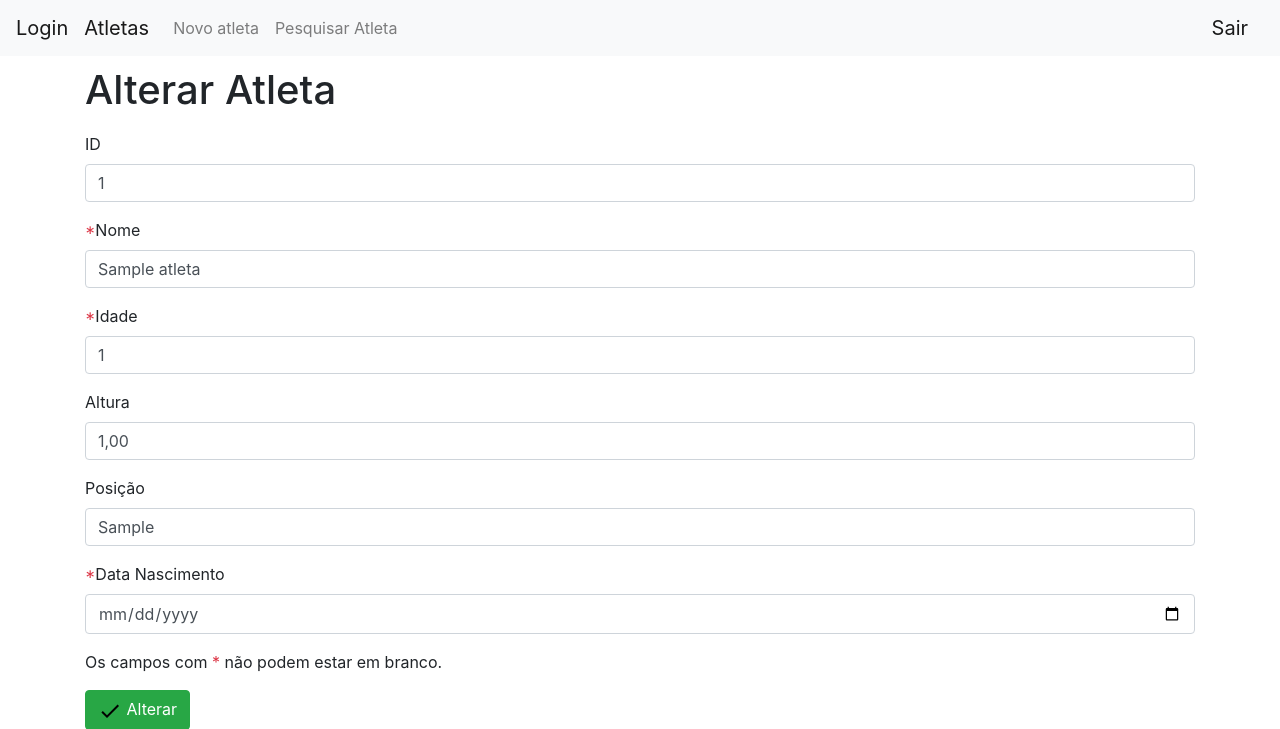
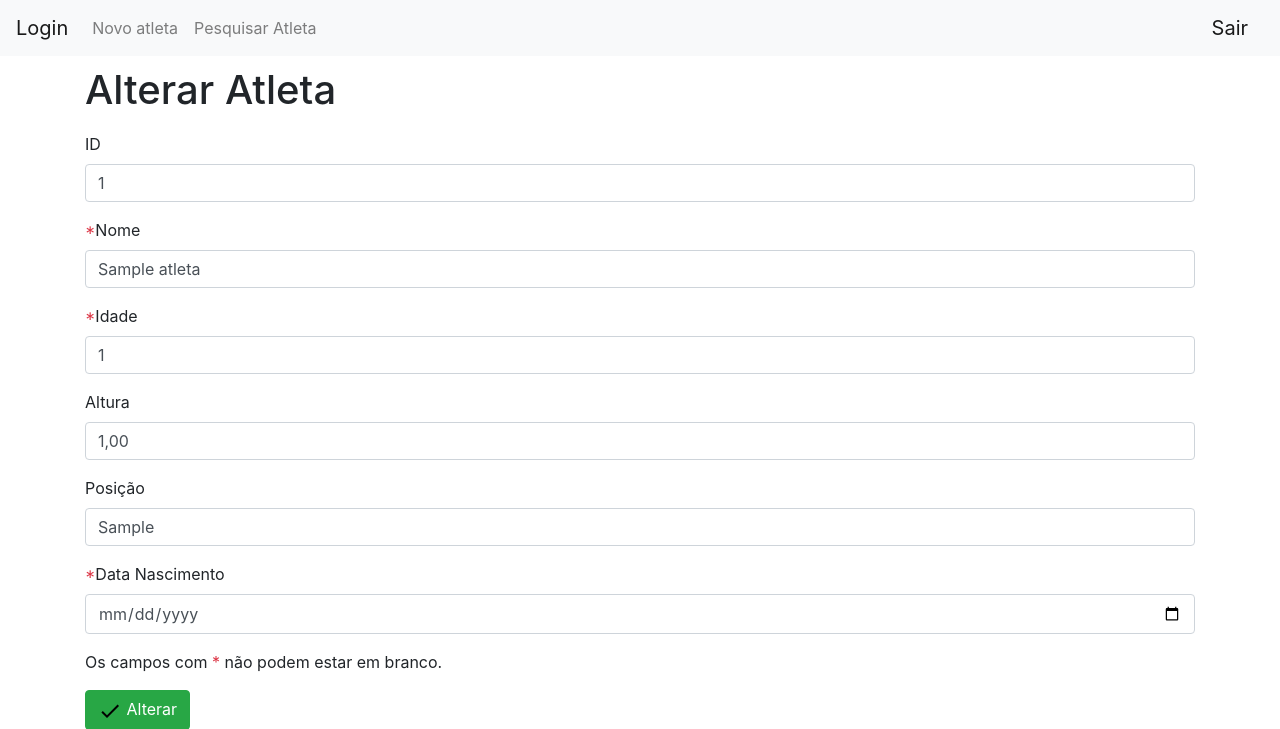
Before and after one commit to JESSYMELO/app_cadastro, a PHP site: page /view/atleta-alterar.php?id=1 in a window 1280 px wide. Shown: the top 729 px of the page. Run offline with PHP 8.4, Linux system fonts and the light colour scheme; a user stored in the database is signed in; tables that the repository leaves empty hold one stand-in row (values such as "Sample post").

Commit message:
continuação trabalho 19/03

```diff
--- a/App/DAO/AtletaDAO.php
+++ b/App/DAO/AtletaDAO.php
@@ -14,14 +14,14 @@ class AtletaDAO extends Conexao
 {
     public function inserir($atleta)
     {
-        $sql = "insert into atleta (idade, altura, posicao, data_nasc) VALUES (:idade, :altura, :posicao, :data_nasc)";
+        $sql = "insert into atletas (nome, idade, altura, posicao, data_nasc) VALUES (:nome, :idade, :altura, :posicao, :data_nasc)";
         try{
             $i = $this->conexao->prepare($sql);
             $i->bindValue(":nome", $atleta->getNome());
             $i->bindValue(":idade", $atleta->getIdade());
             $i->bindValue(":altura", $atleta->getAltura());
             $i->bindValue(":posicao", $atleta->getPosicao());
-            $i->bindValue(":data_nasc", $atleta->getData_nasc());
+            $i->bindValue(":data_nasc", $atleta->getDataNasc());
             $i->execute();
             return true;
 
@@ -32,10 +32,10 @@ class AtletaDAO extends Conexao
     }
     public function pesquisar($atleta = null)
     {
-        $sql = "select * from atletas WHERE idade LIKE :idade";
+        $sql = "select * from atletas WHERE nome LIKE :nome";
         try{
             $p = $this->conexao->prepare($sql);
-            $p->bindValue(":idade", "%".$atleta->getIdade()."%");
+            $p->bindValue(":nome", "%".$atleta->getNome()."%");
             $p->execute();
             return $p->fetchAll(\PDO::FETCH_CLASS, "\App\Model\Atleta");
 
@@ -46,7 +46,7 @@ class AtletaDAO extends Conexao
     }
     public function excluir($atleta)
     {
-        $sql = "delete from $atleta WHERE id = :id";
+        $sql = "delete from atletas WHERE id = :id";
         try{
             $d = $this->conexao->prepare($sql);
             $d->bindValue(":id", $atleta->getId());
@@ -71,7 +71,7 @@ class AtletaDAO extends Conexao
     }
 
     public function alterar($atleta){
-        $sql =  "update atletas set idade = :idade, altura = :altura, posicao = :posicao, data_nasc = :data_nasc WHERE id = :id";
+        $sql =  "update atletas set nome = :nome, idade = :idade, altura = :altura, posicao = :posicao, data_nasc = :data_nasc WHERE id = :id";
         try{
             $p = $this->conexao->prepare($sql);
             $p->bindValue("nome", $atleta->getNome());
@@ -79,7 +79,7 @@ class AtletaDAO extends Conexao
             $p->bindValue("idade", $atleta->getIdade());
             $p->bindValue("altura", $atleta->getAltura());
             $p->bindValue("posicao", $atleta->getPosicao());
-            $p->bindValue("data_nasc", $atleta->getData_nasc());
+            $p->bindValue("data_nasc", $atleta->getDataNasc());
             $p->execute();
             return true;
 
--- a/assets/css/estilo.css
+++ b/assets/css/estilo.css
@@ -1,3 +1,7 @@
 h1{
     padding: 10px 0;
+
 }
+nav{
+    background-color: black;
+}
--- a/view/atleta-inserir.php
+++ b/view/atleta-inserir.php
@@ -53,5 +53,9 @@ if ($_POST){
         <button type="submit" class="btn btn-success">
             <img src="../assets/imagens/confirmar.svg" alt="Cadastrar"> Cadastrar
         </button>
+        <button type="submit" class="btn btn-success">
+            <img src = "../assets/imagens/posicoes-no-futsa-alas.png" alt="lista de todos atletas"> Lista de todos atletas
+        </button>
+
     </form>
 <?php include 'rodape.php';?>
--- a/view/atleta-pesquisar.php
+++ b/view/atleta-pesquisar.php
@@ -31,7 +31,7 @@ include 'cabecalho.php';?>
         echo "<div class='alert alert-success'>Atleta alterado com sucesso!</div>";
 
     $p = new \App\Model\Atleta();
-    isset($_GET['nome']) ? $p->setPosicao($_GET['nome']) : $p->set("");
+    isset($_GET['nome']) ? $p->setNome($_GET['nome']) : $p->setNome("");
 
     $pDAO = new \App\DAO\AtletaDAO();
     $atletas = $pDAO->pesquisar($p);
--- a/view/cabecalho.php
+++ b/view/cabecalho.php
@@ -11,7 +11,7 @@
 <body>
     <nav class="navbar navbar-expand-lg navbar-light bg-light">
         <a class="navbar-brand" href="login.php">Login</a>
-        <a class="navbar-brand" href="lista-atleta.php">Atletas</a>
+
 
         <div class="collapse navbar-collapse">
             <ul class="navbar-nav">
--- a/view/login.php
+++ b/view/login.php
@@ -9,7 +9,7 @@
 </head>
 <body>
     <div class="container">
-        <img src="../assets/imagens/logoasbavi.jpg" height="100%">
+        <img src="../assets/imagens/logoasbavi.jpg">
         <h1>Usuários</h1>
         <?php
             if ($_POST){
@@ -20,7 +20,7 @@
 
                 $uDao = new \App\DAO\UsuarioDAO();
                 if ($uDao->login($u))
-                    header("Location: atleta-inserir.php");
+                    header("Location: atleta-pesquisar.php");
                 else
                     echo "<div class='alert alert-danger'>E=mail ou senha incorretos!</div>";
 
```
Also changed, not shown: assets/imagens/posicoes-no-futsa-alas.png (added).
